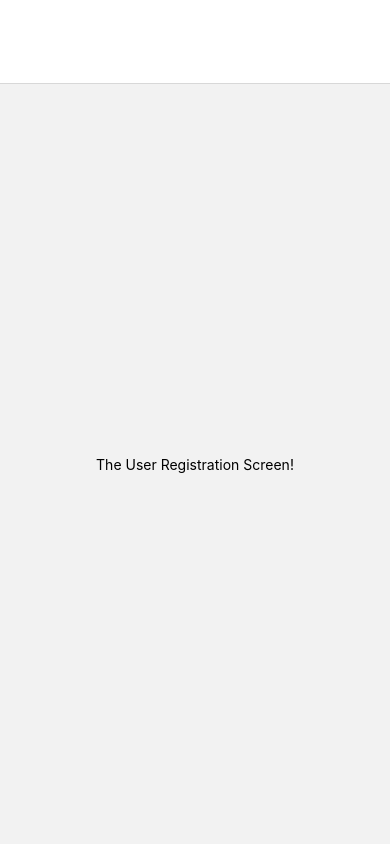
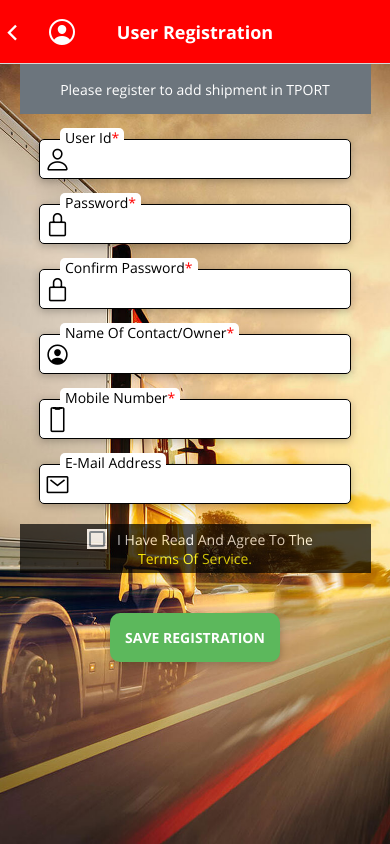
Before and after one commit to navin1994/tport-mobile-app, a React Native app: screen /UserReg in a window 390 px wide. Built offline with nearby package versions, Linux system fonts and the light colour scheme.

Commit message:
User registration designed

```diff
--- a/App.js
+++ b/App.js
@@ -1,5 +1,5 @@
 import React, { useState } from "react";
-import { SafeAreaView, View, StyleSheet } from "react-native";
+import { SafeAreaView, View, StyleSheet, StatusBar } from "react-native";
 import * as Font from "expo-font";
 import AppLoading from "expo-app-loading";
 
@@ -29,6 +29,7 @@ export default function App() {
 
   return (
     <SafeAreaView style={styles.screen}>
+      <StatusBar hidden={false} />
       <View style={styles.body}>
         <TportNavigator />
       </View>
@@ -38,5 +39,5 @@ export default function App() {
 
 const styles = StyleSheet.create({
   screen: { flex: 1 },
-  body: { flex: 1, marginTop: 20 },
+  body: { flex: 1 },
 });
--- a/navigation/TportNavigator.js
+++ b/navigation/TportNavigator.js
@@ -16,7 +16,7 @@ const TportNavigation = () => {
       <Stack.Navigator
         screenOptions={{
           headerStyle: {
-            backgroundColor: Colors.titleBackgroundColor,
+            backgroundColor: Colors.titleBackground,
           },
           headerTintColor: "white",
           headerTitleStyle: {
@@ -25,8 +25,16 @@ const TportNavigation = () => {
           headerTitleAlign: "center",
         }}
       >
-        <Stack.Screen name="Login" component={LoginScreen} />
-        <Stack.Screen name="ForgotPwd" component={ForgotPasswordScreen} />
+        <Stack.Screen
+          name="Login"
+          component={LoginScreen}
+          options={{ headerShown: false }}
+        />
+        <Stack.Screen
+          name="ForgotPwd"
+          component={ForgotPasswordScreen}
+          options={{ headerShown: false }}
+        />
         <Stack.Screen
           name="TrnspReg"
           component={TransporterRegistrationScreen}
--- a/screens/auth/forgot_password/ForgotPasswordScreen.js
+++ b/screens/auth/forgot_password/ForgotPasswordScreen.js
@@ -16,7 +16,12 @@ const ForgotPasswordScreen = (props) => {
         <Text style={styles.title}>FORGOT PASSWORD</Text>
       </View>
       <TextField
-        label="User Id"
+        label={
+          <Text>
+            User Id
+            <Text style={{ color: "red" }}>*</Text>
+          </Text>
+        }
         leadingIcon={<Ionicons name="person-outline" size={25} color="black" />}
       />
       <RaisedButton
--- a/screens/user/UserRegistrationScreen.js
+++ b/screens/user/UserRegistrationScreen.js
@@ -1,19 +1,236 @@
-import React from "react";
-import { Text, View, StyleSheet } from "react-native";
+import React, { useLayoutEffect, useState } from "react";
+import {
+  View,
+  StyleSheet,
+  Dimensions,
+  ScrollView,
+  Text,
+  TouchableOpacity,
+  TouchableNativeFeedback,
+  Platform,
+  CheckBox,
+} from "react-native";
+import { Ionicons } from "@expo/vector-icons";
+
+import HeaderLeft from "../../shared/components/HeaderLeft";
+import BackgroundImage from "../../shared/UI/BackgroundImage";
+import TextField from "../../shared/components/TextField";
+import RaisedButton from "../../shared/components/RaisedButton";
+import Colors from "../../shared/constants/Colors";
+
+const window = Dimensions.get("window");
 
 const UserRegistrationScreen = (props) => {
+  const [isSelected, setSelection] = useState(false);
+  const { navigation } = props;
+  let TouchableCmp = TouchableOpacity;
+
+  if (Platform.OS === "android" && Platform.Version >= 21) {
+    TouchableCmp = TouchableNativeFeedback;
+  }
+
+  useLayoutEffect(() => {
+    navigation.setOptions({
+      title: "User Registration",
+      headerLeft: () => (
+        <HeaderLeft
+          navigation={navigation}
+          titleIcon={
+            <Ionicons
+              name={
+                Platform.OS === "android"
+                  ? "md-person-circle-outline"
+                  : "ios-person-circle-outline"
+              }
+              size={32}
+              color="white"
+            />
+          }
+        />
+      ),
+    });
+  }, [navigation]);
+
   return (
-    <View style={styles.screen}>
-      <Text>The User Registration Screen!</Text>
-    </View>
+    <BackgroundImage>
+      <ScrollView
+        showsVerticalScrollIndicator={false}
+        showsHorizontalScrollIndicator={false}
+      >
+        <View style={styles.screen}>
+          <View style={styles.container}>
+            <View style={styles.msgContainer}>
+              <Text style={styles.msg}>
+                Please register to add shipment in TPORT
+              </Text>
+            </View>
+            <TextField
+              label={
+                <Text>
+                  User Id
+                  <Text style={styles.required}>*</Text>
+                </Text>
+              }
+              leadingIcon={
+                <Ionicons name="person-outline" size={25} color="black" />
+              }
+            />
+            <TextField
+              label={
+                <Text>
+                  Password
+                  <Text style={styles.required}>*</Text>
+                </Text>
+              }
+              leadingIcon={
+                <Ionicons
+                  name="md-lock-closed-outline"
+                  size={25}
+                  color="black"
+                />
+              }
+            />
+            <TextField
+              label={
+                <Text>
+                  Confirm Password
+                  <Text style={styles.required}>*</Text>
+                </Text>
+              }
+              leadingIcon={
+                <Ionicons
+                  name="md-lock-closed-outline"
+                  size={25}
+                  color="black"
+                />
+              }
+            />
+            <TextField
+              label={
+                <Text>
+                  Name Of Contact/Owner
+                  <Text style={styles.required}>*</Text>
+                </Text>
+              }
+              leadingIcon={
+                <Ionicons
+                  name={
+                    Platform.OS === "android"
+                      ? "md-person-circle-outline"
+                      : "ios-person-circle-outline"
+                  }
+                  size={25}
+                  color="black"
+                />
+              }
+            />
+            <TextField
+              label={
+                <Text>
+                  Mobile Number<Text style={styles.required}>*</Text>
+                </Text>
+              }
+              leadingIcon={
+                <Ionicons
+                  name={
+                    Platform.OS === "android"
+                      ? "md-phone-portrait-outline"
+                      : "ios-phone-portrait-outline"
+                  }
+                  size={25}
+                  color="black"
+                />
+              }
+            />
+            <TextField
+              label="E-Mail Address"
+              leadingIcon={
+                <Ionicons
+                  name={
+                    Platform.OS === "android"
+                      ? "md-mail-outline"
+                      : "ios-mail-outline"
+                  }
+                  size={25}
+                  color="black"
+                />
+              }
+            />
+            <View style={styles.tandcContainer}>
+              <View
+                style={{ flex: 1, flexDirection: "row", alignItems: "center" }}
+              >
+                <View style={styles.checkboxContainer}>
+                  <CheckBox value={isSelected} onValueChange={setSelection} />
+                </View>
+                <Text style={styles.msg}>I Have Read And Agree To The</Text>
+              </View>
+              <TouchableCmp onPress={() => {}}>
+                <Text style={styles.clickbleText}>Terms Of Service.</Text>
+              </TouchableCmp>
+            </View>
+            <RaisedButton style={styles.saveBtn} title="SAVE REGISTRATION" />
+          </View>
+        </View>
+      </ScrollView>
+    </BackgroundImage>
   );
 };
 
 const styles = StyleSheet.create({
   screen: {
     flex: 1,
+    flexDirection: "column",
+    alignItems: "center",
+  },
+  container: {
+    flexDirection: "column",
     justifyContent: "center",
     alignItems: "center",
+    width: window.width,
+  },
+  msgContainer: {
+    flexDirection: "row",
+    justifyContent: "center",
+    alignItems: "center",
+    backgroundColor: "#6c757d",
+    width: window.width * 0.9,
+    height: 50,
+  },
+  msg: {
+    fontFamily: "open-sans",
+    color: "white",
+  },
+  saveBtn: {
+    margin: 20,
+    backgroundColor: Colors.success,
+  },
+  required: {
+    color: "red",
+  },
+  tandcContainer: {
+    marginVertical: 20,
+    flexDirection: "column",
+    justifyContent: "center",
+    alignItems: "center",
+    backgroundColor: "black",
+    width: window.width * 0.9,
+    padding: 5,
+    opacity: 0.7,
+  },
+  clickbleText: {
+    fontFamily: "open-sans",
+    color: "yellow",
+  },
+  checkboxContainer: {
+    marginHorizontal: 10,
+    alignSelf: "center",
+    flexDirection: "column",
+    justifyContent: "center",
+    alignItems: "center",
+    backgroundColor: "white",
+    height: 20,
+    width: 20,
   },
 });
 
--- a/shared/components/AuthScreenContainer.js
+++ b/shared/components/AuthScreenContainer.js
@@ -1,4 +1,4 @@
-import React, { useLayoutEffect } from "react";
+import React from "react";
 import { View, StyleSheet, Dimensions, ScrollView } from "react-native";
 
 import BackgroundImage from "../UI/BackgroundImage";
@@ -10,11 +10,11 @@ const window = Dimensions.get("window");
 const AuthScreenContainer = (props) => {
   const { navigation } = props;
 
-  useLayoutEffect(() => {
-    navigation.setOptions({
-      headerShown: false,
-    });
-  }, [navigation]);
+  // useLayoutEffect(() => {
+  //   navigation.setOptions({
+  //     headerShown: false,
+  //   });
+  // }, [navigation]);
 
   return (
     <BackgroundImage>
--- /dev/null
+++ b/shared/components/HeaderLeft.js
@@ -0,0 +1,54 @@
+import React from "react";
+import {
+  View,
+  StyleSheet,
+  Dimensions,
+  TouchableOpacity,
+  TouchableNativeFeedback,
+  Platform,
+} from "react-native";
+import { Ionicons } from "@expo/vector-icons";
+
+const window = Dimensions.get("window");
+
+const HeaderLeft = (props) => {
+  const { navigation } = props;
+  let TouchableCmp = TouchableOpacity;
+
+  if (Platform.OS === "android" && Platform.Version >= 21) {
+    TouchableCmp = TouchableNativeFeedback;
+  }
+
+  return (
+    <View style={styles.headerLeft}>
+      <TouchableCmp
+        onPress={() => {
+          navigation.goBack();
+        }}
+      >
+        <Ionicons
+          name={
+            Platform.OS === "android"
+              ? "arrow-back-outline"
+              : "ios-chevron-back-outline"
+          }
+          size={25}
+          color="white"
+        />
+      </TouchableCmp>
+
+      {props.titleIcon}
+    </View>
+  );
+};
+
+const styles = StyleSheet.create({
+  headerLeft: {
+    width: window.width * 0.2,
+    flexDirection: "row",
+    justifyContent: "space-between",
+    alignItems: "center",
+  },
+});
+
+export default HeaderLeft;
--- a/shared/components/TextField.js
+++ b/shared/components/TextField.js
@@ -1,4 +1,4 @@
-import React, { useState } from "react";
+import React from "react";
 import { StyleSheet, View, Text, TextInput } from "react-native";
 
 const TextField = (props) => {
@@ -49,9 +49,9 @@ const styles = StyleSheet.create({
   LabelContainer: {
     position: "absolute",
     left: 20,
-    top: -17,
+    top: -12,
     backgroundColor: "#fff",
-    padding: 5,
+    paddingHorizontal: 5,
     borderRadius: 5,
   },
 });
```
Also changed, not shown: shared/UI/HeaderButton.js (deleted, +0 -19 lines).
